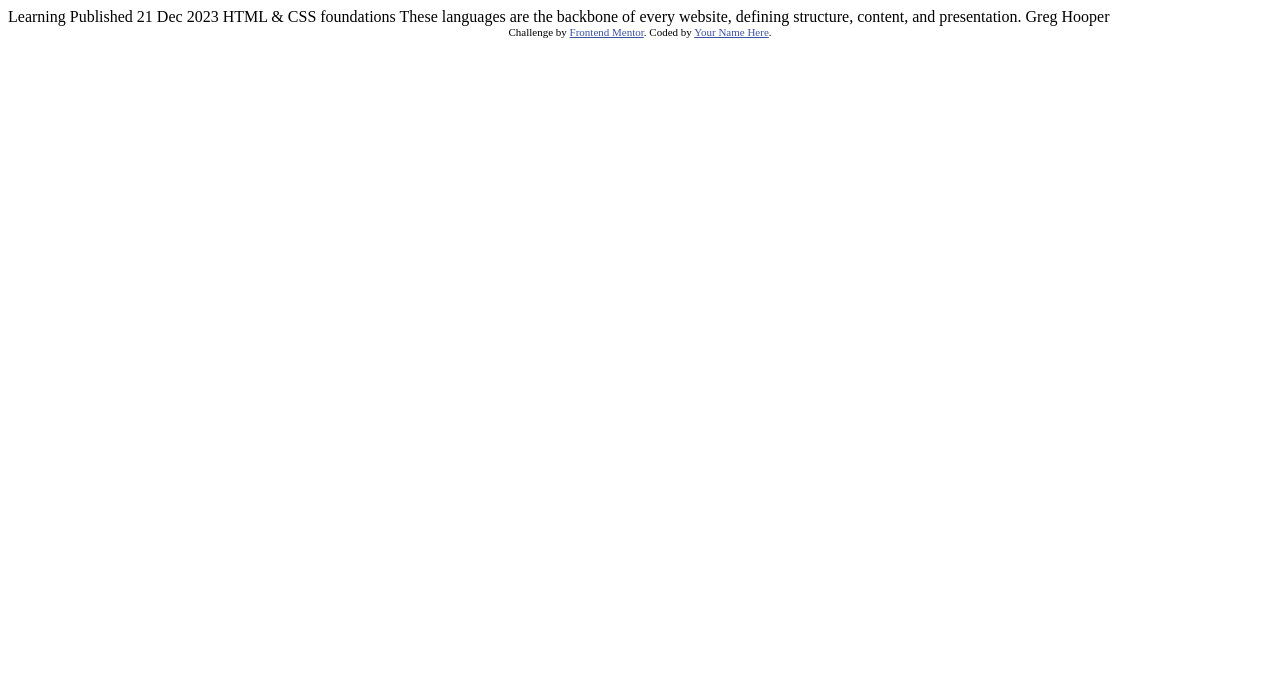
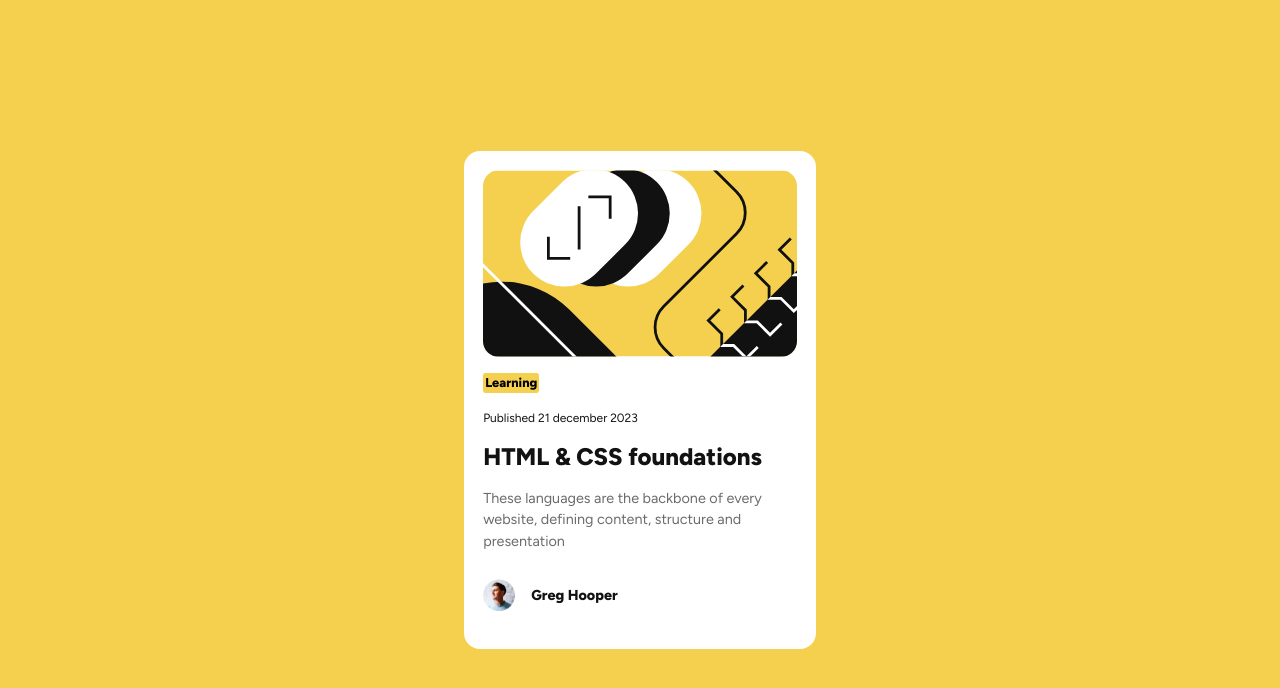
Before and after one commit to clickglue/blog-post, a plain HTML site: page index.html in a window 1280 px wide. Drawn offline with Linux system fonts and the light colour scheme.

Commit message:
first commit

```diff
--- a/index.html
+++ b/index.html
@@ -1,34 +1,48 @@
 <!DOCTYPE html>
 <html lang="en">
   <head>
-  <meta charset="UTF-8">
-  <meta name="viewport" content="width=device-width, initial-scale=1.0"> <!-- displays site properly based on user's device -->
+    <meta charset="UTF-8" />
+    <meta name="viewport" content="width=device-width, initial-scale=1.0" />
+    <!-- displays site properly based on user's device -->
 
-  <link rel="icon" type="image/png" sizes="32x32" href="./assets/images/favicon-32x32.png">
+    <link
+      rel="icon"
+      type="image/png"
+      sizes="32x32"
+      href="./assets/images/favicon-32x32.png"
+    />
+
+    <link rel="preconnect" href="https://fonts.googleapis.com" />
+    <link rel="preconnect" href="https://fonts.gstatic.com" crossorigin />
+    <link
+      href="https://fonts.googleapis.com/css2?family=Figtree:ital,wght@0,300..900;1,300..900&display=swap"
+      rel="stylesheet"
+    />
+    <link rel="stylesheet" type="text/css" href="/reset.css"/>
+    <link rel="stylesheet" type="text/css" href="/styles.css"/>
 
     <title>Frontend Mentor | Blog preview card</title>
 
-  <!-- Feel free to remove these styles or customise in your own stylesheet 👍 -->
-  <style>
-    .attribution { font-size: 11px; text-align: center; }
-    .attribution a { color: hsl(228, 45%, 44%); }
-  </style>
   </head>
   <body>
-
+    <main class="center-screen">
+      <article class="card">
+        <section class="main-image-section" >
+          <img class="main-image" src="/assets/images/illustration-article.svg"/>
+          <div class="label">
             Learning
-
-  Published 21 Dec 2023
-
-  HTML & CSS foundations
-
-  These languages are the backbone of every website, defining structure, content, and presentation.
-
-  Greg Hooper
-
-  <div class="attribution">
-    Challenge by <a href="https://www.frontendmentor.io?ref=challenge" target="_blank">Frontend Mentor</a>.
-    Coded by <a href="#">Your Name Here</a>.
           </div>
+        </section>
+        <section class="main-text-section">
+          <p class="published-date">Published 21 december 2023</p>
+          <p class="title">HTML & CSS foundations</p>
+          <p class="main-text">These languages are the backbone of every website, defining content, structure and presentation</p>
+        </section>
+        <section class="main-user-section">
+            <img class="user-avatar" src="/assets/images/image-avatar.webp" alt="Avatar of Greg Hooper">
+            <p class="user-name">Greg Hooper</p>
+        </section>
+      </article>
+    </main>
   </body>
 </html>
--- /dev/null
+++ b/reset.css
@@ -0,0 +1,52 @@
+/*
+  1. Use a more-intuitive box-sizing model.
+*/
+*, *::before, *::after {
+    box-sizing: border-box;
+  }
+
+  /*
+    2. Remove default margin
+  */
+  * {
+    margin: 0;
+  }
+
+  /*
+    Typographic tweaks!
+    3. Add accessible line-height
+    4. Improve text rendering
+  */
+  body {
+    line-height: 1.5;
+    -webkit-font-smoothing: antialiased;
+  }
+
+  /*
+    5. Improve media defaults
+  */
+  img, picture, video, canvas, svg {
+    display: block;
+    max-width: 100%;
+  }
+
+  /*
+    6. Remove built-in form typography styles
+  */
+  input, button, textarea, select {
+    font: inherit;
+  }
+
+  /*
+    7. Avoid text overflows
+  */
+  p, h1, h2, h3, h4, h5, h6 {
+    overflow-wrap: break-word;
+  }
+
+  /*
+    8. Create a root stacking context
+  */
+  #root, #__next {
+    isolation: isolate;
+  }
--- /dev/null
+++ b/styles.css
@@ -0,0 +1,95 @@
+:root {
+  font-family: "Figtree";
+  /* colors */
+  --Yellow: hsl(47, 88%, 63%);
+  --White: hsl(0, 0%, 100%);
+  --Gray-500: hsl(0, 0%, 42%);
+  --Gray-950: hsl(0, 0%, 7%);
+
+  /* font weights*/
+  --Heavy: 800;
+  --Light: 500;
+}
+
+html {
+  background-color: var(--Yellow);
+}
+
+.card {
+  border-radius: 1rem;
+  min-width: 20rem;
+  max-width: 22rem;
+  margin: 1rem;
+  padding: 1.2rem;
+  background-color: var(--White);
+  display: flex;
+  flex-direction: column;
+}
+.main-image-section {
+  justify-content: space-between;
+  padding-bottom: 0.5rem;
+}
+.main-image {
+  border-radius: 1rem;
+}
+.label {
+  background-color: var(--Yellow);
+  width: 3.5rem;
+  border-radius: 0.15rem;
+  font-size: 0.8rem;
+  font-weight: var(--Heavy);
+  margin-top: 1rem;
+}
+
+.main-text-section {
+  display: flex;
+  flex-direction: column;
+  justify-content: space-between;
+  text-align: left;
+  color: var(--Gray-950);
+  height: 10rem;
+  padding-top: 0.5rem;
+  padding-bottom: 0.5rem;
+}
+.published-date {
+  font-size: 0.75rem;
+}
+.title {
+  font-size: 1.5rem;
+  font-weight: var(--Heavy);
+}
+.title:hover{
+    color: var(--Yellow);
+}
+.main-text {
+  font-size: 0.9rem;
+  color: var(--Gray-500);
+}
+
+.main-user-section {
+  display: flex;
+  flex-direction: row;
+  align-items: center;
+  padding-top: 0.5rem;
+  padding-bottom: 0.5rem;
+}
+
+.user-name {
+  font-size: 0.9rem;
+  margin: 1rem;
+  font-weight: var(--Heavy);
+  color: var(--Gray-950);
+}
+
+.user-avatar {
+  width: 2rem;
+  height: 2rem;
+}
+
+.center-screen {
+  display: flex;
+  justify-content: center;
+  align-items: center;
+  text-align: center;
+  min-height: 100vh;
+}
```
Also changed, not shown: 1 other file. Lines whose indentation alone changed are shown as unchanged.
